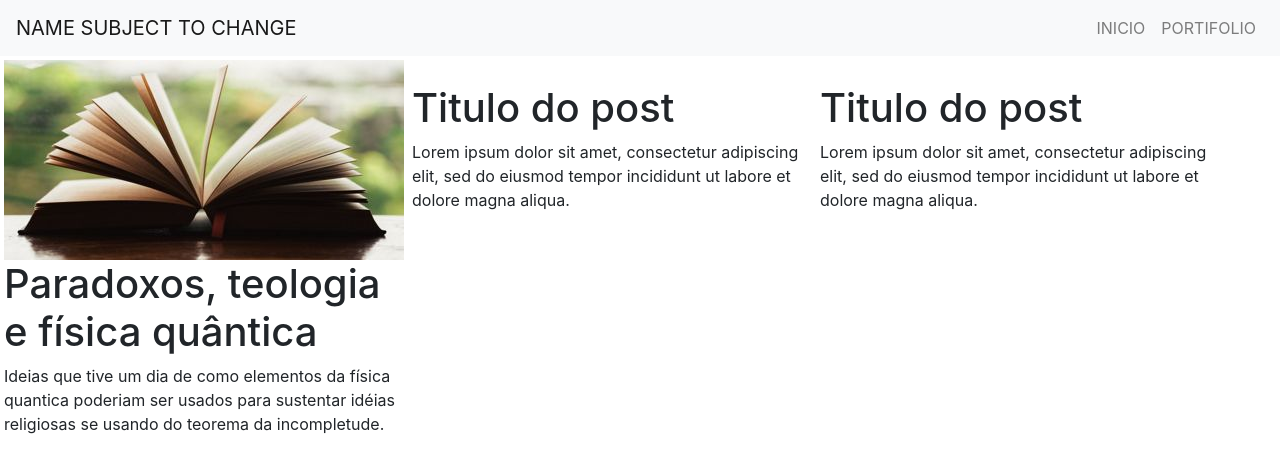
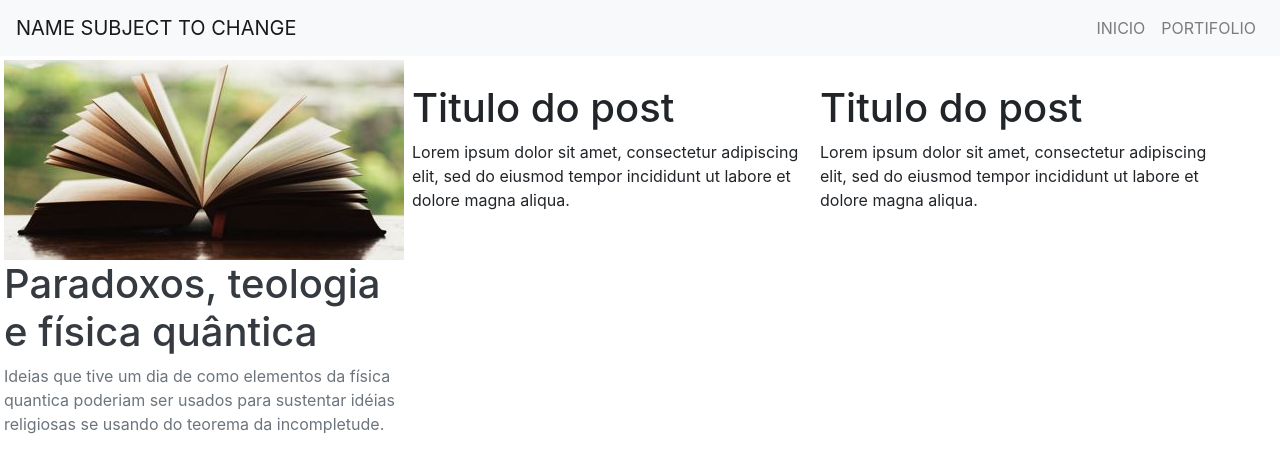
Before and after one commit to fregonics/blog, a plain HTML site: page index.html in a window 1280 px wide. Drawn offline with nearby package versions, Linux system fonts and the light colour scheme.

Commit message:
Adicionada ancora para modelo de post - 0.0.1.1

```diff
--- a/index.html
+++ b/index.html
@@ -30,12 +30,14 @@
         <main>
             <div id="page" class="d-block mx-auto">
                 <article class="post">
-                    <img class="post-thumb" src="post0/thumb.jpg">
-                    <h1 class="post-title">Paradoxos, teologia e física quântica</h1>
-                    <p class="excerpt">Ideias que tive um dia de como elementos da
-                        física quantica poderiam ser usados para sustentar idéias
-                        religiosas se usando do teorema da incompletude.
-                    </p>
+                    <a class="post-link text-dark text-decoration-none" href="post0/pos0-paradoxos-teologia-e-fisiica-quantica.html">
+                        <img class="post-thumb" src="post0/thumb.jpg">
+                        <h1 class="post-title">Paradoxos, teologia e física quântica</h1>
+                        <p class="excerpt text-muted">Ideias que tive um dia de como elementos da
+                            física quantica poderiam ser usados para sustentar idéias
+                            religiosas se usando do teorema da incompletude.
+                        </p>
+                    </a>
                 </article>
                 <article class="post">
                     <img class="post-thumb" src="">
```
